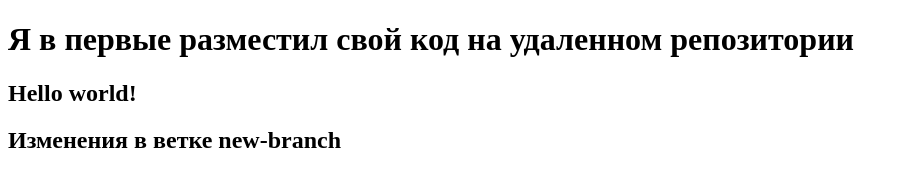
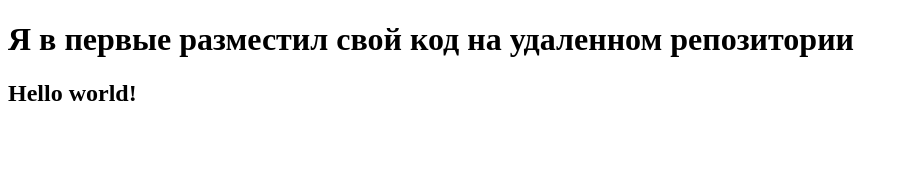
Before and after one commit to BR67test/new-repo67, a plain HTML site: page index.html in a window 1280 px wide. Shown: the whole page, without its empty margins (0-908 px from the left). Drawn offline with Linux system fonts and the light colour scheme.

Commit message:
Revert "add h2 in new-branch"
This reverts commit bab9bd19369bb2c245820d8aa758945ac8b2af05.

```diff
--- a/index.html
+++ b/index.html
@@ -8,6 +8,5 @@
 <body>
     <h1>Я в первые разместил свой код на удаленном репозитории</h1>
     <h2>Hello world!</h2>
-    <H2>Изменения в ветке new-branch</H2>
 </body>
 </html>
```
